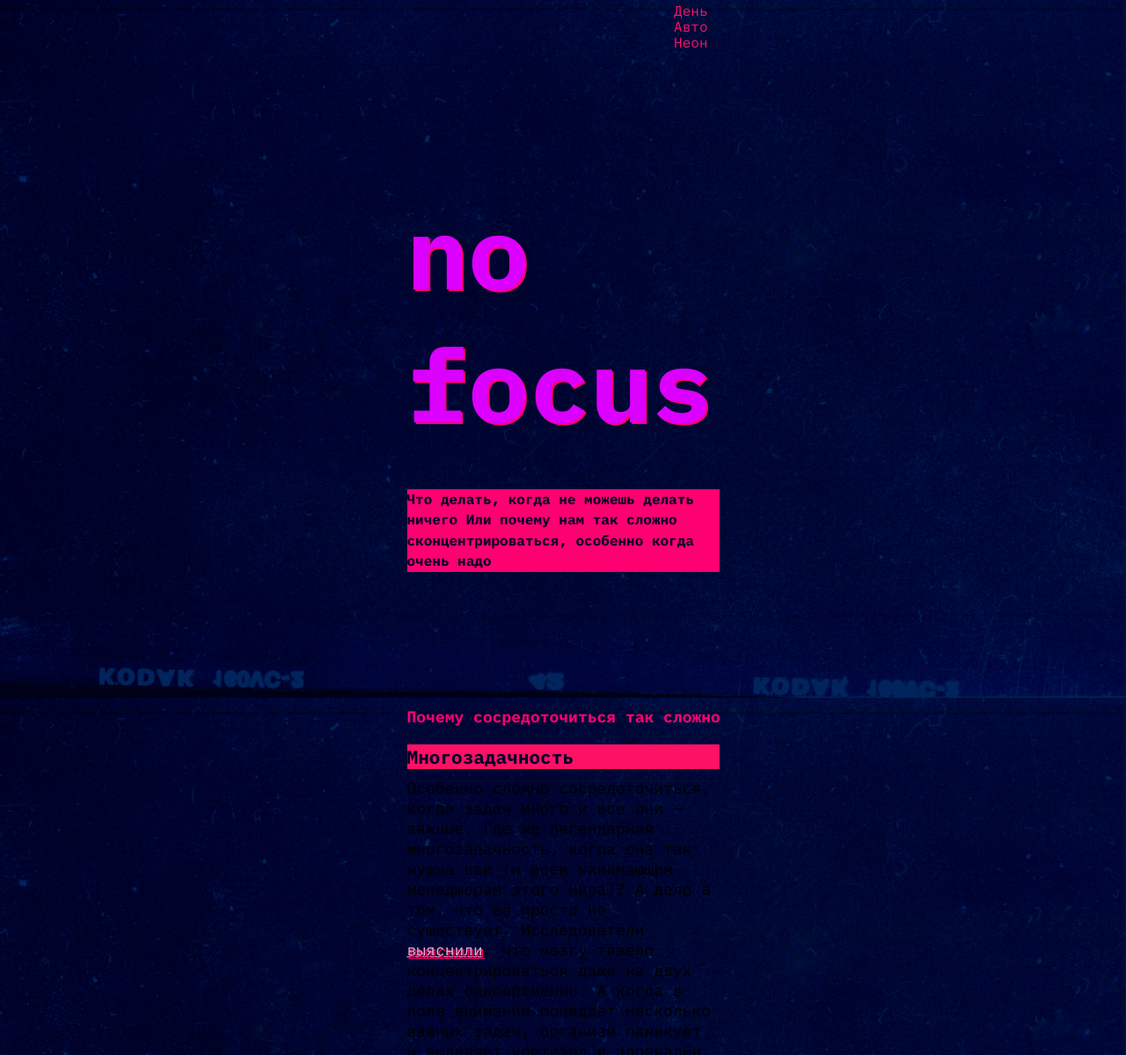
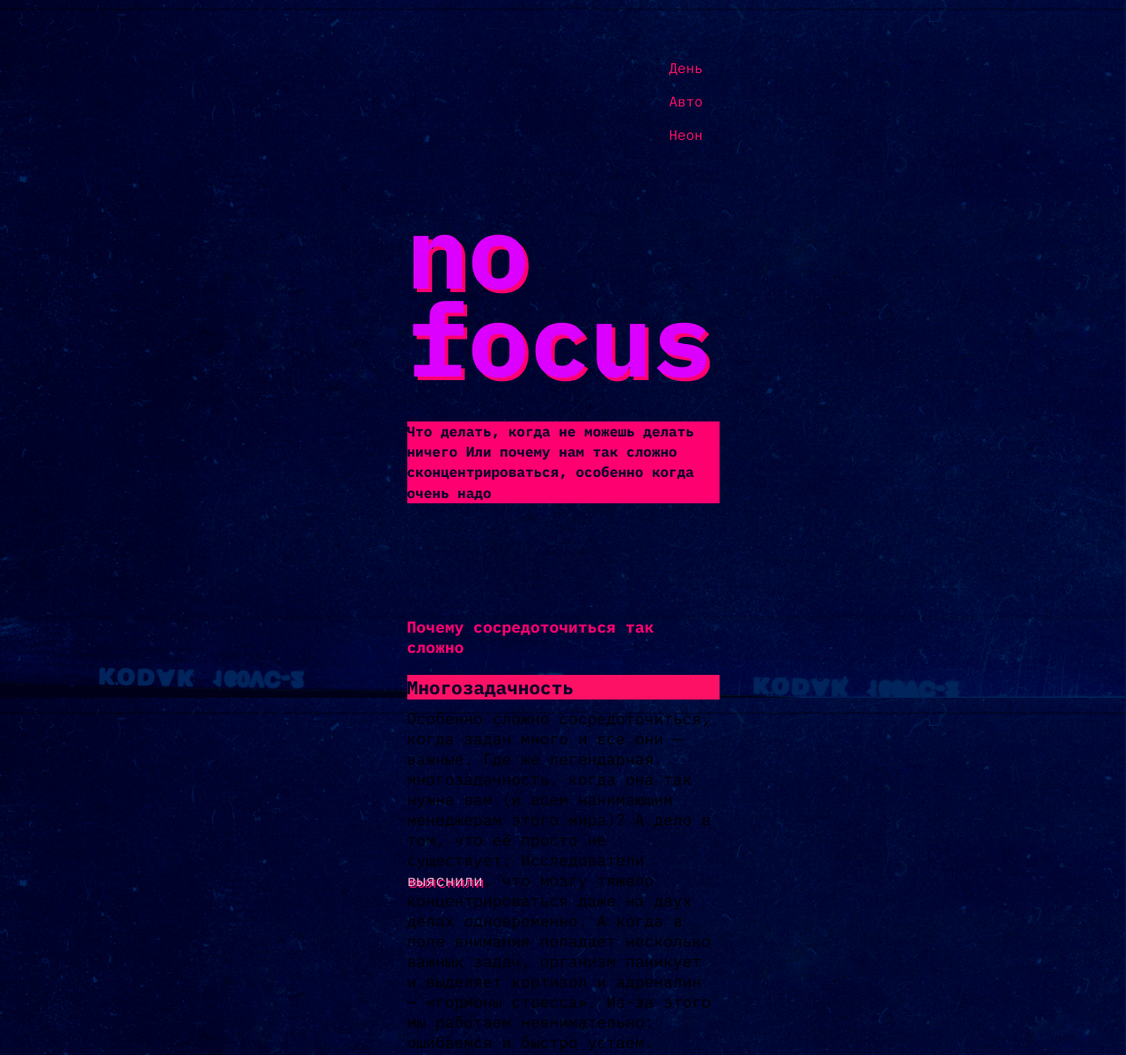
Before and after one commit to Iluwa8/slozhno-sosredotochitsya-fd, a plain HTML site: page index.html in a window 1280 px wide. Shown: the part 7-1206 px from the top of the page at 88% size. Drawn offline with Linux system fonts and the light colour scheme.

Commit message:
deal with header

```diff
--- a/index.html
+++ b/index.html
@@ -45,7 +45,7 @@
           </li>
         </ul>
       </nav>
-      <h1 class="title">no focus</h1>
+      <h1 class="title header-title">no focus</h1>
       <p class="header__text">
         Что делать, когда не можешь делать ничего
         Или почему нам так сложно сконцентрироваться, особенно когда очень надо
@@ -53,13 +53,13 @@
     </header>
     <main class="main">
       <section class="main__section">
-        <h2 class="main__section-head">Почему сосредоточиться так сложно</h2>
+        <h2 class="main__section-head">Почему сосредоточиться так <br/> сложно</h2>
         <article class="main__section-article">
           <h3 class="main__section-subhead">Многозадачность</h3>
           <p class="main__section-text">
             Особенно сложно сосредоточиться, когда задач много и все они — важные. Где же
             легендарная многозадачность, когда она так нужна вам (и всем нанимающим менеджерам
-            этого мира)? А дело в том, что её просто не существует. Исследователи <a class="main__section-text-span" href="#">выяснили</a>,
+            этого мира)? А дело в том, что её просто не существует. Исследователи <a class="main__section-text-link" href="#">выяснили</a>,
             что мозгу тяжело концентрироваться даже на двух делах одновременно. А когда в поле
             внимания попадает несколько важных задач, организм паникует и выделяет кортизол и
             адреналин — «гормоны стресса». Из-за этого мы работаем невнимательно: ошибаемся и
@@ -79,7 +79,7 @@
         </article>
       </section>
       <section class="main__section">
-        <h2 class="main__section-head">Что снижает концентрацию внимания?</h2>
+        <h2 class="main__section-head">Что снижает концентрацию <br/> внимания?</h2>
         <article class="main__section-article">
           <h3 class="main__section-subhead">Многозадачность</h3>
           <p class="main__section-text">
@@ -113,7 +113,7 @@
         </article>
       </section>
       <section class="main__section">
-        <h2 class="main__section-head">Как концентрироваться лучше, чем золотая рыбка (то есть дольше трёх секунд)</h2>
+        <h2 class="main__section-head">Как концентрироваться лучше, чем золотая рыбка (то есть дольше <br/> трёх секунд)</h2>
         <h4 class="main__section-subMainHead">5 простых (на самом деле не очень) советов</h4>
         <article class="main__section-article">
           <h3 class="main__section-subhead">Представьте небо и облака</h3>
@@ -139,7 +139,7 @@
         <article class="main__section-article">
           <h3 class="main__section-subhead">Прогуляйтесь</h3>
           <p class="main__section-text">
-            Или даже пробегитесь. Лучше найти парк или лес: один эксперимент <a class="main__section-text-span" href="#">показал</a>, что
+            Или даже пробегитесь. Лучше найти парк или лес: один эксперимент <a class="main__section-text-link" href="#">показал</a>, что
             созерцание природы повышает концентрацию, в то время как после просмотра
             городских пейзажей она наоборот понижается. Можно совместить прогулку с
             физическими упражнениями или бегом — так в мозг поступит ещё больше кислорода
--- a/styles/style.css
+++ b/styles/style.css
@@ -17,19 +17,28 @@ ________________________________________________________________________________
   background-attachment: fixed;
   background-color: rgb(0 15 48);
   max-width: 375px;
-  padding: 10px;
+  padding-inline-start: 10px;
+  padding-inline-end: 10px;
   justify-content: center;
+  text-wrap: wrap;
 }
 
 .header {
   display: grid;
-  height: 100vh;
+  max-height: 100vh;
   min-height: 668px;
   grid-template-columns: auto;
+  margin-bottom: 40px;
 }
 
 .header__theme-menu {
+  display: grid;
+  grid-template-columns: auto;
+  gap: 50px;
+  inline-size: 70px;
+  block-size: 98px;
   justify-self: end;
+  padding-top: 75px;
 }
 
 .header__theme-menu-item {
@@ -43,6 +52,10 @@ ________________________________________________________________________________
   color: var(--main-background-color-article-subhead);
 }
 
+.header__theme-menu-item:not(:last-child) {
+  padding-bottom: 20px;
+}
+
 .header__theme-menu-button {
   padding-inline: 13px;
   background-color: transparent;
@@ -51,15 +64,23 @@ ________________________________________________________________________________
 
 .title {
   justify-self: center;
-  max-block-size: 192px;
+  /* max-block-size: 192px; */
+  /* padding-top: 100px; */
   font-family: var(--main-font-family), sans-serif;
   font-size: var(--main-font-size-header-title);
-  line-height: var(--main-font-line-height);
+  /* line-height: var(--main-font-line-height); */
   font-weight: var(--main-font-weight);
   color: var(--main-theader-section-title-txt-color);
-  text-shadow: 2px 2px 0 #FF0070;
+  text-shadow: 4px 4px 0 #FF0070;
   text-justify: center;
 }
+
+.header-title {
+  padding-top: 100px;
+  line-height: 100px;
+  /* margin-bottom: 40px; */
+}
+
 
 .header__text {
   --main-font-line-height: 23.4px;
@@ -72,7 +93,7 @@ ________________________________________________________________________________
   background-color: var(--main-text-color-article-head);
   block-size: fit-content;
   inline-size: inherit;
-  /* margin-inline-start: 10px; */
+  margin-bottom: 45px;
 }
 
 
@@ -130,12 +151,13 @@ ________________________________________________________________________________
   inline-size: calc(375px - 20px);
 }
 
-.main__section-text-span {
+.main__section-text-link {
   font-family: inherit;
   font-weight: inherit;
   font-size: inherit;
   color: var(--main-text-span-color);
   text-shadow: 2px 2px 0 var(--main-text-span-shadow);
+  text-decoration: none;
 }
 
 /*
```
Also changed, not shown: 1 other file.
